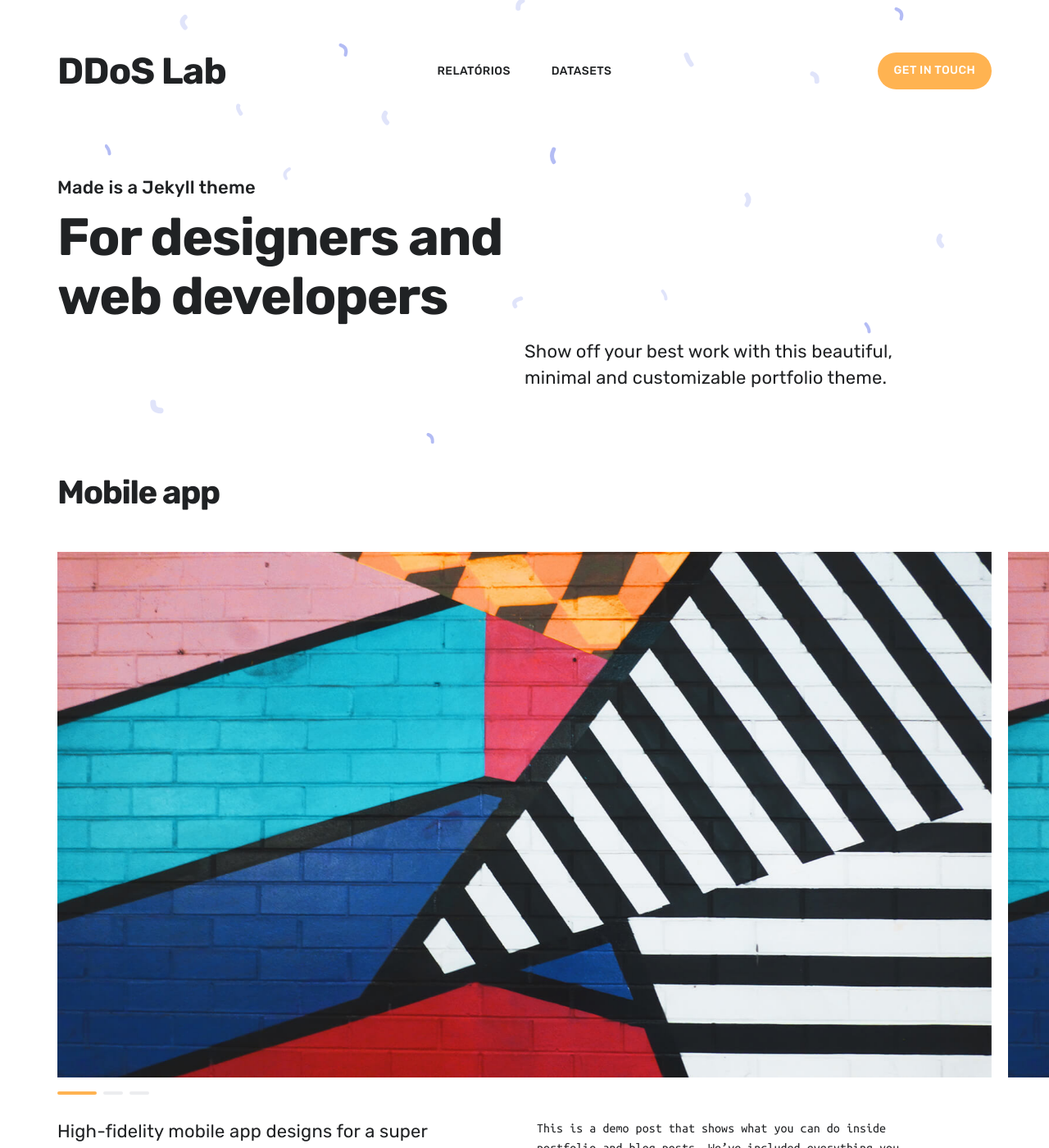
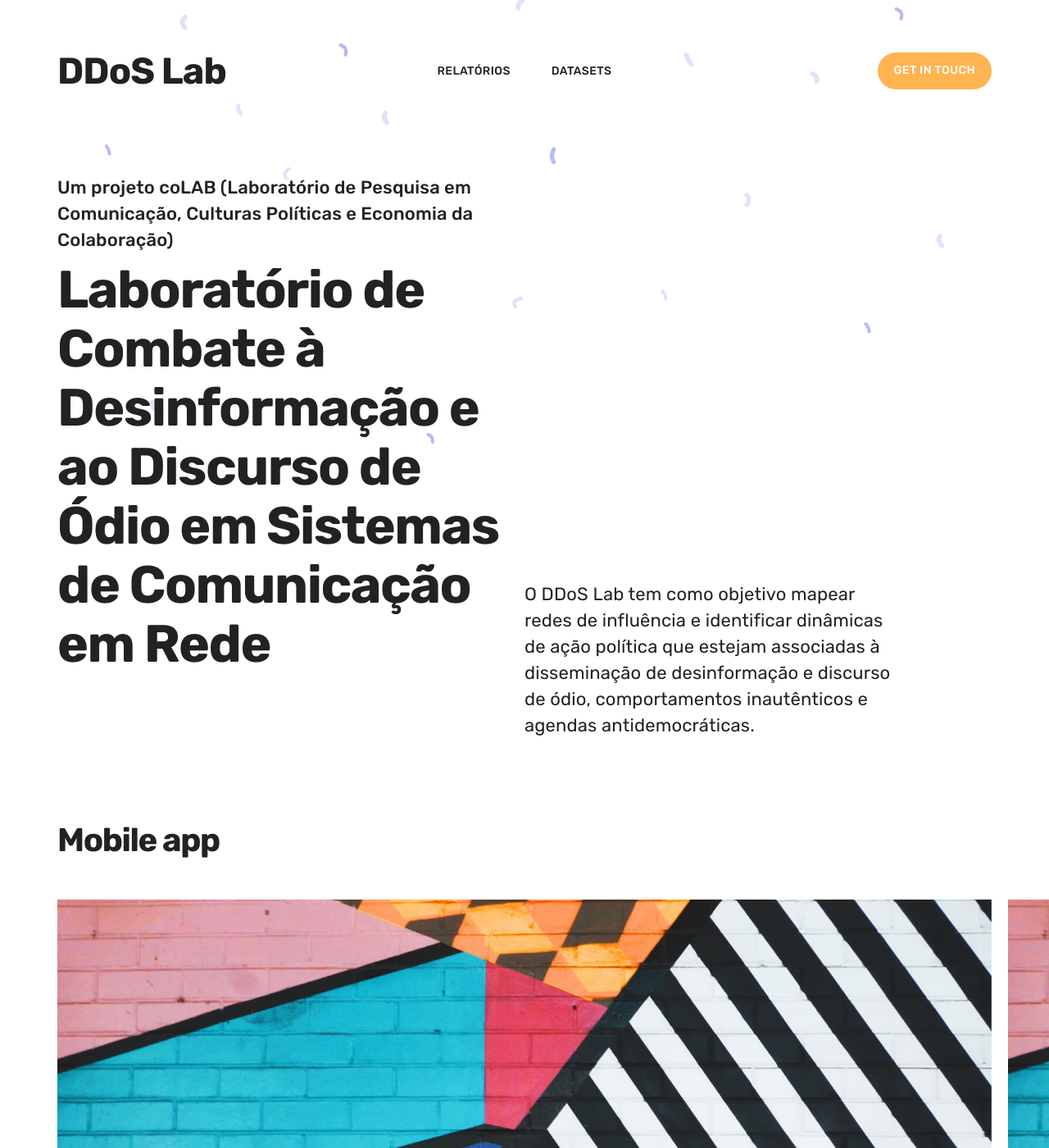
Before and after one commit to coLAB-UFF/ddoslab, a Jekyll site: the page built from index.html, in a window 1280 px wide and 1400 px high. Shown: the whole window at 82% size. Built offline with Jekyll 4.4.1, drawn with Linux system fonts in a browser that asks for light colours; nearby versions of some CDN libraries.

Commit message:
Update index.html

```diff
--- a/index.html
+++ b/index.html
@@ -1,8 +1,8 @@
 ---
 layout: default
-overtitle: Made is a Jekyll theme
-title: For designers and web developers
-description: Show off your best work with this beautiful, minimal and customizable portfolio theme.
+overtitle: Um projeto coLAB (Laboratório de Pesquisa em Comunicação, Culturas Políticas e Economia da Colaboração)
+title: Laboratório de Combate à Desinformação e ao Discurso de Ódio em Sistemas de Comunicação em Rede
+description: O DDoS Lab tem como objetivo mapear redes de influência e identificar dinâmicas de ação política que estejam associadas à disseminação de desinformação e discurso de ódio, comportamentos inautênticos e agendas antidemocráticas.
 featured_image: /images/social.jpg
 ---
 
```
